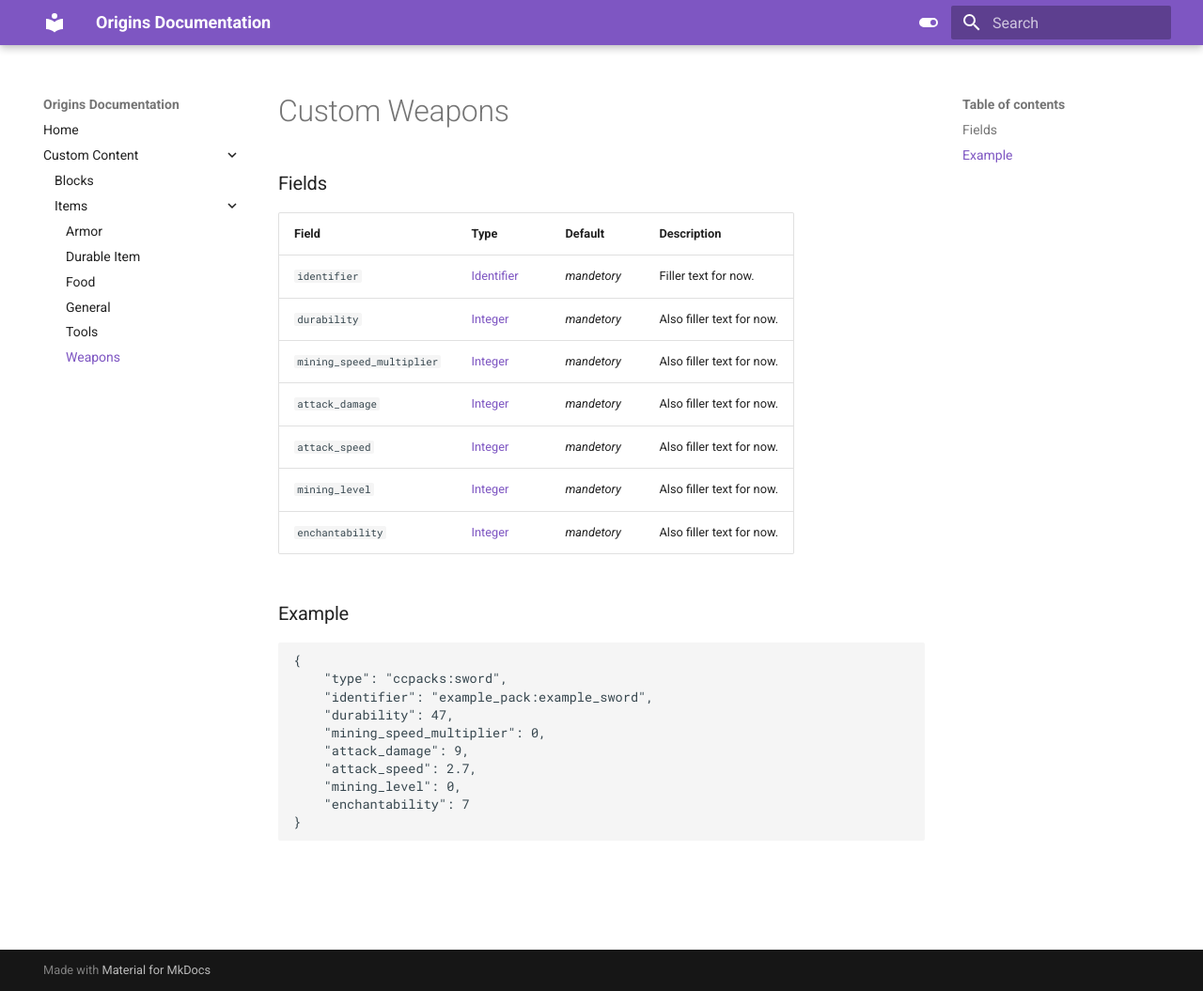
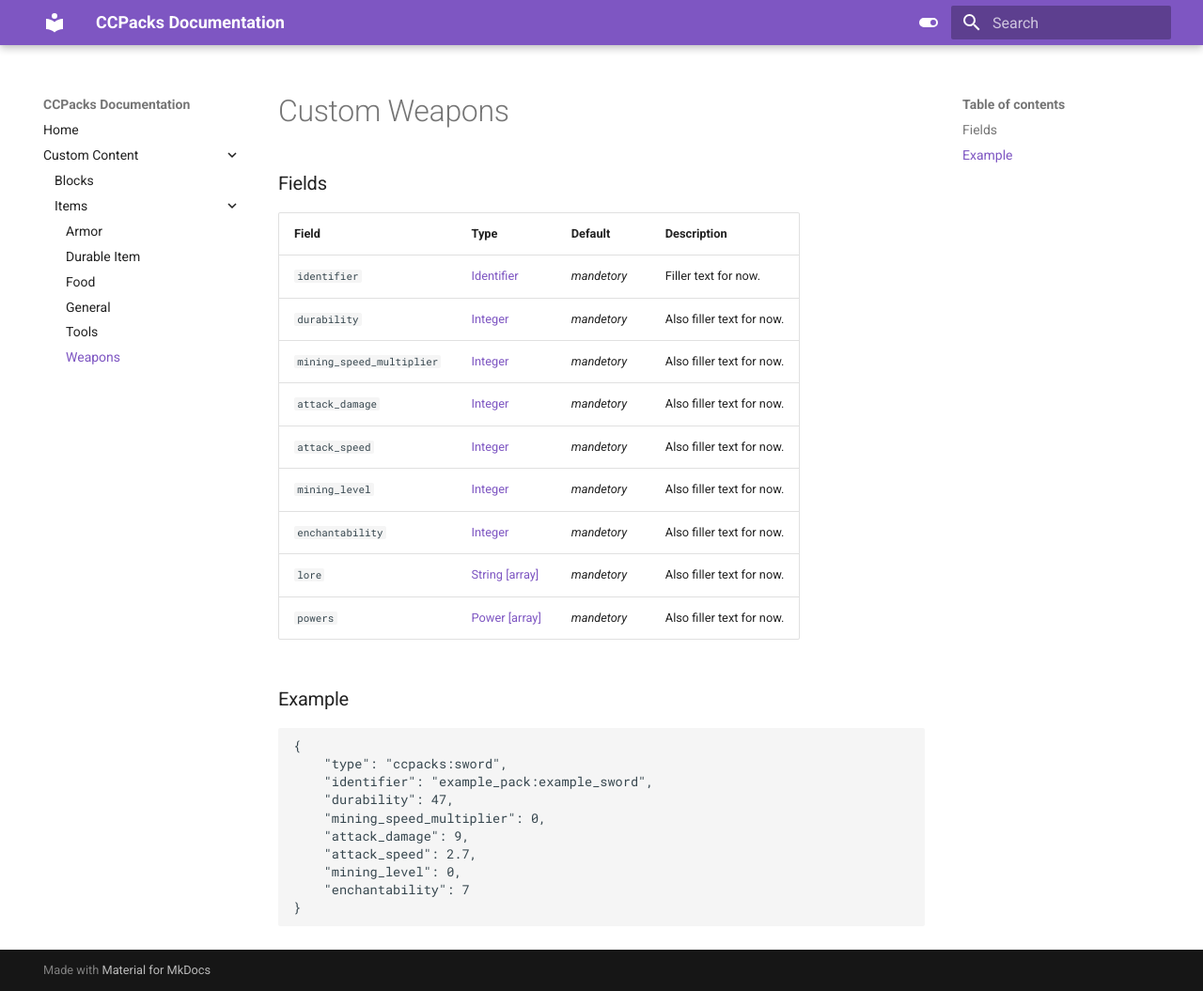
Before and after one commit to eggohito/CCPacks-Documentation, an MkDocs documentation site: the page built from docs/item/weapons.md, in a window 1280 px wide and 1055 px high. Shown: the whole window at 94% size. Built offline with MkDocs 1.6.1 and Material for MkDocs 9.7.7, drawn with Linux system fonts in a browser that asks for light colours.

Commit message:
changed name

```diff
--- a/docs/item/weapons.md
+++ b/docs/item/weapons.md
@@ -11,6 +11,8 @@ Field  | Type | Default | Description
 `attack_speed` | [Integer](../data_types/integer.md) | _mandetory_ | Also filler text for now.
 `mining_level` | [Integer](../data_types/integer.md) | _mandetory_ | Also filler text for now.
 `enchantability` | [Integer](../data_types/integer.md) | _mandetory_ | Also filler text for now.
+`lore` | [String [array]](../data_types/integer.md) | _mandetory_ | Also filler text for now.
+`powers` | [Power [array]](../data_types/integer.md) | _mandetory_ | Also filler text for now.
 
 ### Example
 
--- a/mkdocs.yml
+++ b/mkdocs.yml
@@ -1,4 +1,4 @@
-site_name: Origins Documentation
+site_name: CCPacks Documentation
 nav:
     - Home: index.md
     - Custom Content:
```
